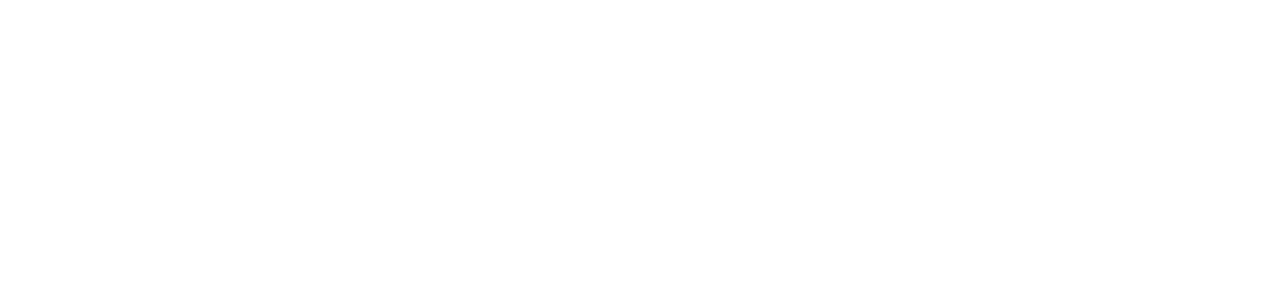
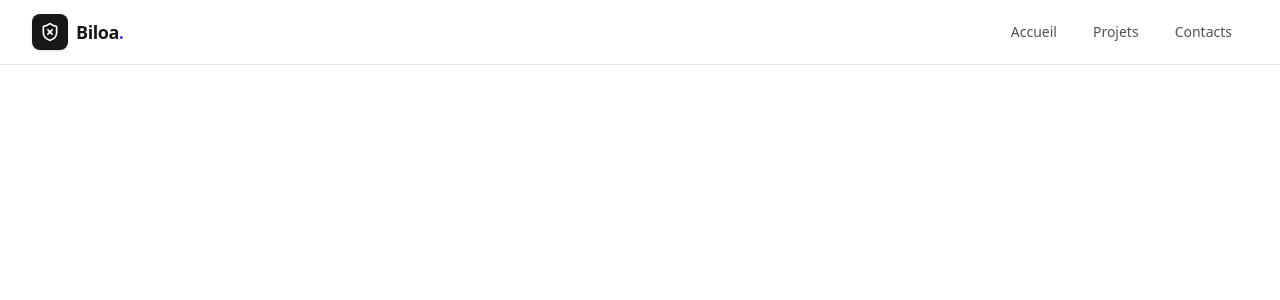
Before and after one commit to biloa2005/portforlio-2026, a Next.js app: page / in a window 1280 px wide. Shown: the top 300 px of the page. Built offline with nearby package versions, Linux system fonts and the light colour scheme.

Commit message:
realisation de la navbar

```diff
--- /dev/null
+++ b/app/components/accueil/Navbar.tsx
@@ -0,0 +1,81 @@
+"use client";
+
+import { useState } from "react";
+import Link from "next/link";
+import { Code2, ShieldX, Menu, X } from "lucide-react";
+
+export default function Navbar() {
+  const [isOpen, setIsOpen] = useState(false);
+
+  const navLinks = [
+    { name: "Accueil", href: "/" },
+    { name: "Projets", href: "#projets" },
+    { name: "Contacts", href: "#contacts" },
+  ];
+
+  return (
+    <header className="sticky top-0 z-50 w-full border-b border-zinc-200 bg-white/80 backdrop-blur-md dark:border-zinc-800 dark:bg-zinc-950/80">
+      <div className="mx-auto flex max-w-7xl items-center justify-between px-4 sm:px-6 lg:px-8 h-16">
+
+        {/* Logo & Nom */}
+        <Link
+          href="/"
+          className="flex items-center gap-2 group transition-opacity hover:opacity-80"
+        >
+          <div className="flex h-9 w-9 items-center justify-center rounded-lg bg-zinc-900 text-white dark:bg-zinc-50 dark:text-zinc-950 shadow-sm transition-transform group-hover:scale-105">
+            <ShieldX className="h-5 w-5" />
+          </div>
+          <span className="font-bold tracking-tight text-zinc-900 dark:text-zinc-50 text-lg">
+            Biloa<span className="text-indigo-600 dark:text-indigo-400">.</span>
+          </span>
+        </Link>
+
+        {/* Navigation Desktop */}
+        <nav className="hidden md:flex items-center gap-1">
+          {navLinks.map((link) => (
+            <Link
+              key={link.name}
+              href={link.href}
+              className="px-4 py-2 text-sm font-medium text-zinc-600 transition-colors hover:text-zinc-900 dark:text-zinc-400 dark:hover:text-zinc-50 rounded-md hover:bg-zinc-100 dark:hover:bg-zinc-900"
+            >
+              {link.name}
+            </Link>
+          ))}
+        </nav>
+
+        {/* Bouton Menu Burger (Mobile) */}
+        <div className="flex md:hidden">
+          <button
+            onClick={() => setIsOpen(!isOpen)}
+            className="inline-flex items-center justify-center rounded-md p-2 text-zinc-700 hover:bg-zinc-100 hover:text-zinc-900 dark:text-zinc-300 dark:hover:bg-zinc-900 dark:hover:text-zinc-50 focus:outline-none transition-colors"
+            aria-label="Menu"
+          >
+            {isOpen ? <X className="h-6 w-6" /> : <Menu className="h-6 w-6" />}
+          </button>
+        </div>
+      </div>
+
+      {/* Menu Mobile Flottant & Détaché avec animations fluides */}
+      <div
+        className={`md:hidden absolute top-20 left-4 right-4 overflow-hidden rounded-2xl border border-zinc-200 bg-white/95 backdrop-blur-xl dark:border-zinc-800 dark:bg-zinc-950/95 shadow-2xl transition-all duration-300 ease-in-out ${
+          isOpen
+            ? "opacity-100 translate-y-0 scale-100 pointer-events-auto"
+            : "opacity-0 -translate-y-4 scale-95 pointer-events-none"
+        }`}
+      >
+        <div className="flex flex-col p-4 space-y-1">
+          {navLinks.map((link) => (
+            <Link
+              key={link.name}
+              href={link.href}
+              onClick={() => setIsOpen(false)}
+              className="flex items-center rounded-xl px-4 py-3 text-base font-medium text-zinc-700 hover:bg-zinc-100 hover:text-zinc-900 dark:text-zinc-300 dark:hover:bg-zinc-900 dark:hover:text-zinc-50 transition-colors"
+            >
+              {link.name}
+            </Link>
+          ))}
+        </div>
+      </div>
+    </header>
+  );
+}
--- a/app/page.tsx
+++ b/app/page.tsx
@@ -1,10 +1,12 @@
+import { PhoneCall } from "lucide-react";
 import Image from "next/image";
+import Navbar from "./components/accueil/Navbar";
 
 export default function Home() {
 
   return (
    <div className="">
-
+ <Navbar/>
    </div>
 
   );
--- a/package.json
+++ b/package.json
@@ -9,6 +9,7 @@
     "lint": "eslint"
   },
   "dependencies": {
+    "lucide-react": "^1.52.0",
     "next": "16.4.0",
     "react": "19.3.0",
     "react-dom": "19.3.0"
```
Also changed, not shown: 1 other file (tests, documents, lock files or other folders).
